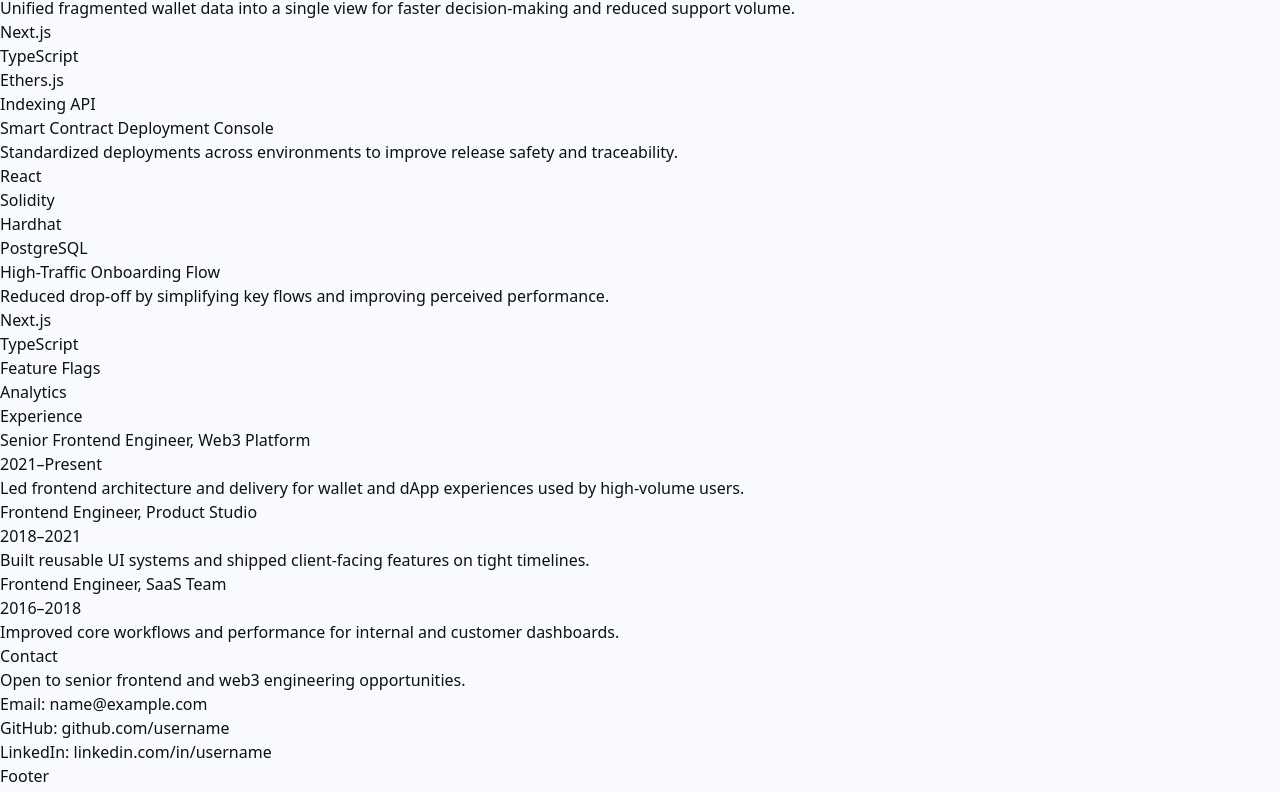
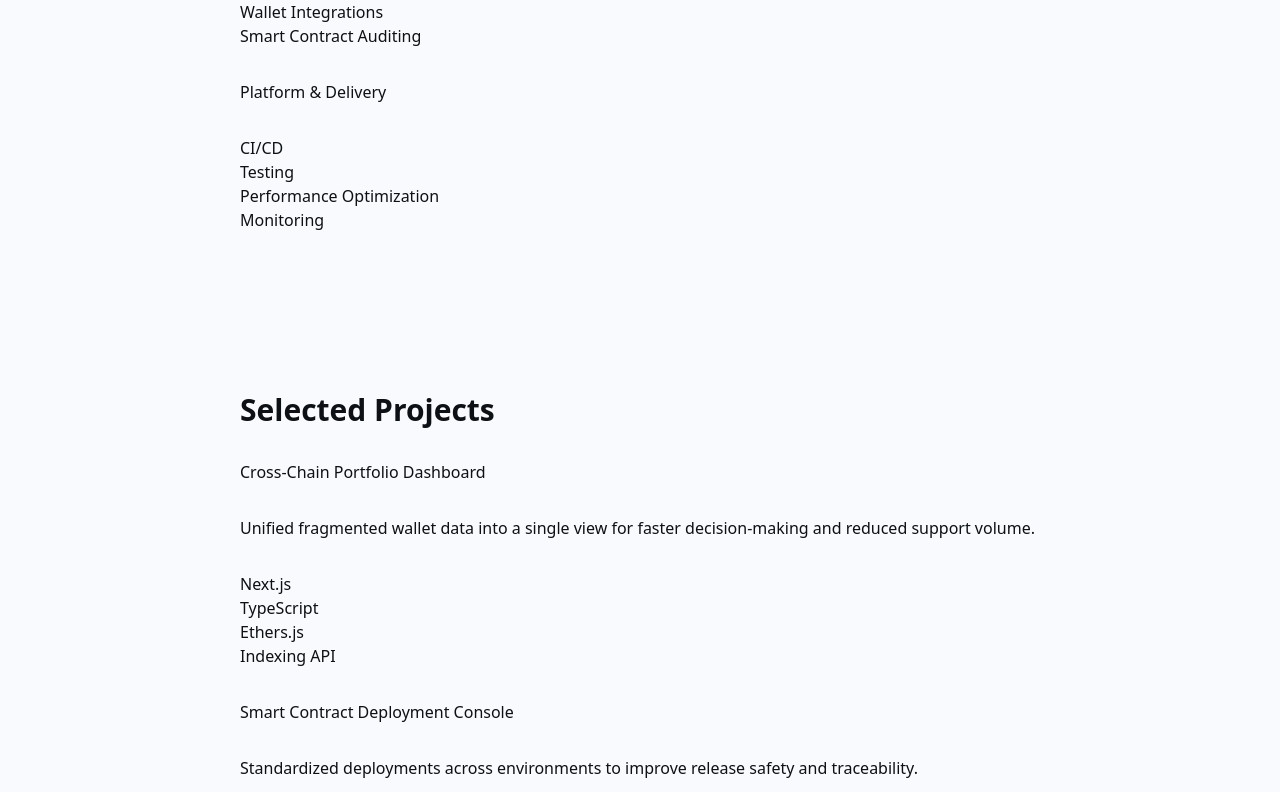
Before and after one commit to wangchengwei0122/Portfolio, a Next.js app: page / in a window 1280 px wide. Shown: the part 1308-2100 px from the top of the page. Built offline with nearby package versions, Linux system fonts and the light colour scheme.

Commit message:
feat(ui): add Section component as layout skeleton and introduce motion for animations

```diff
--- /dev/null
+++ b/components/layout/Section.tsx
@@ -0,0 +1,28 @@
+"use client";
+import { ReactNode } from "react";
+import { motion } from "motion/react";
+
+interface SectionProps {
+  id: string;
+  title: string;
+  children: ReactNode;
+}
+
+export default function Section({ id, title, children }: SectionProps) {
+  return (
+    <section id={id} className="py-20">
+      <motion.div
+        className="max-w-4xl mx-auto px-6 md:px-8 lg:px-12 space-y-8"
+        initial={{ opacity: 0, translateY: 32 }}
+        whileInView={{ opacity: 1, translateY: 0 }}
+        transition={{ duration: 0.6, ease: "easeOut" }}
+        viewport={{ amount: 0.2, once: true }}
+      >
+        <h2 className="text-2xl md:text-3xl font-semibold">
+          {title}
+        </h2>
+        {children}
+      </motion.div>
+    </section>
+  );
+}
--- a/components/sections/Contact.tsx
+++ b/components/sections/Contact.tsx
@@ -1,13 +1,14 @@
+import Section from "../layout/Section";
+
 export default function Contact() {
   return (
-    <section id="contact">
-      <h2>Contact</h2>
+    <Section id="contact" title="Contact">
       <p>Open to senior frontend and web3 engineering opportunities.</p>
       <ul>
         <li>Email: name@example.com</li>
         <li>GitHub: github.com/username</li>
         <li>LinkedIn: linkedin.com/in/username</li>
       </ul>
-    </section>
+    </Section>
   );
 }
--- a/components/sections/Experience.tsx
+++ b/components/sections/Experience.tsx
@@ -1,7 +1,8 @@
+import Section from "../layout/Section";
+
 export default function Experience() {
   return (
-    <section id="experience">
-      <h2>Experience</h2>
+    <Section id="experience" title="Experience">
       <h3>Senior Frontend Engineer, Web3 Platform</h3>
       <p>2021–Present</p>
       <p>
@@ -20,6 +21,6 @@ export default function Experience() {
         Improved core workflows and performance for internal and customer
         dashboards.
       </p>
-    </section>
+    </Section>
   );
 }
--- a/components/sections/Projects.tsx
+++ b/components/sections/Projects.tsx
@@ -1,7 +1,8 @@
+import Section from "../layout/Section";
+
 export default function Projects() {
   return (
-    <section id="projects">
-      <h2>Selected Projects</h2>
+    <Section id="projects" title="Selected Projects">
       <h3>Cross-Chain Portfolio Dashboard</h3>
       <p>
         Unified fragmented wallet data into a single view for faster
@@ -35,6 +36,6 @@ export default function Projects() {
         <li>Feature Flags</li>
         <li>Analytics</li>
       </ul>
-    </section>
+    </Section>
   );
 }
--- a/components/sections/Skills.tsx
+++ b/components/sections/Skills.tsx
@@ -1,7 +1,8 @@
+import Section from "../layout/Section";
+
 export default function Skills() {
   return (
-    <section id="skills">
-      <h2>Skills</h2>
+    <Section id="skills" title="Skills">
       <h3>Frontend Engineering</h3>
       <ul>
         <li>TypeScript</li>
@@ -24,6 +25,6 @@ export default function Skills() {
         <li>Performance Optimization</li>
         <li>Monitoring</li>
       </ul>
-    </section>
+    </Section>
   );
 }
--- a/package.json
+++ b/package.json
@@ -19,6 +19,7 @@
     "clsx": "^2.1.1",
     "embla-carousel-react": "^8.6.0",
     "lucide-react": "^0.562.0",
+    "motion": "^12.24.10",
     "next": "16.1.1",
     "react": "19.2.3",
     "react-dom": "19.2.3",
```
Also changed, not shown: 1 other file (tests, documents, lock files or other folders).
